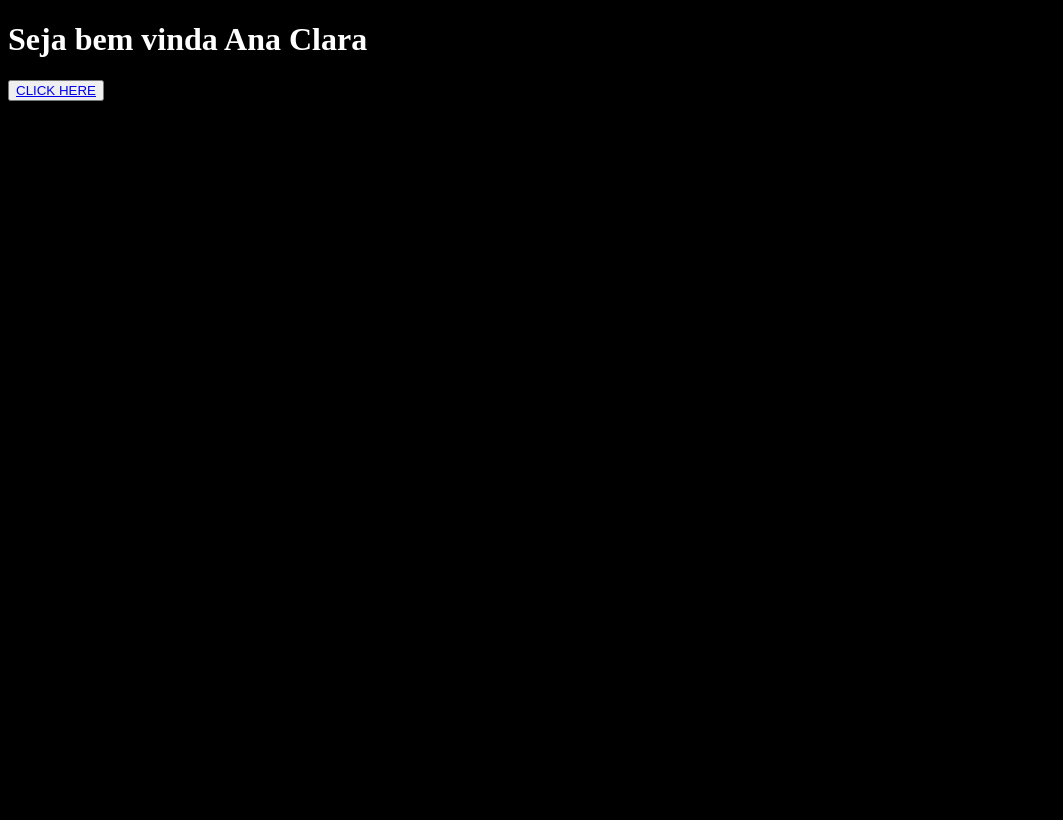
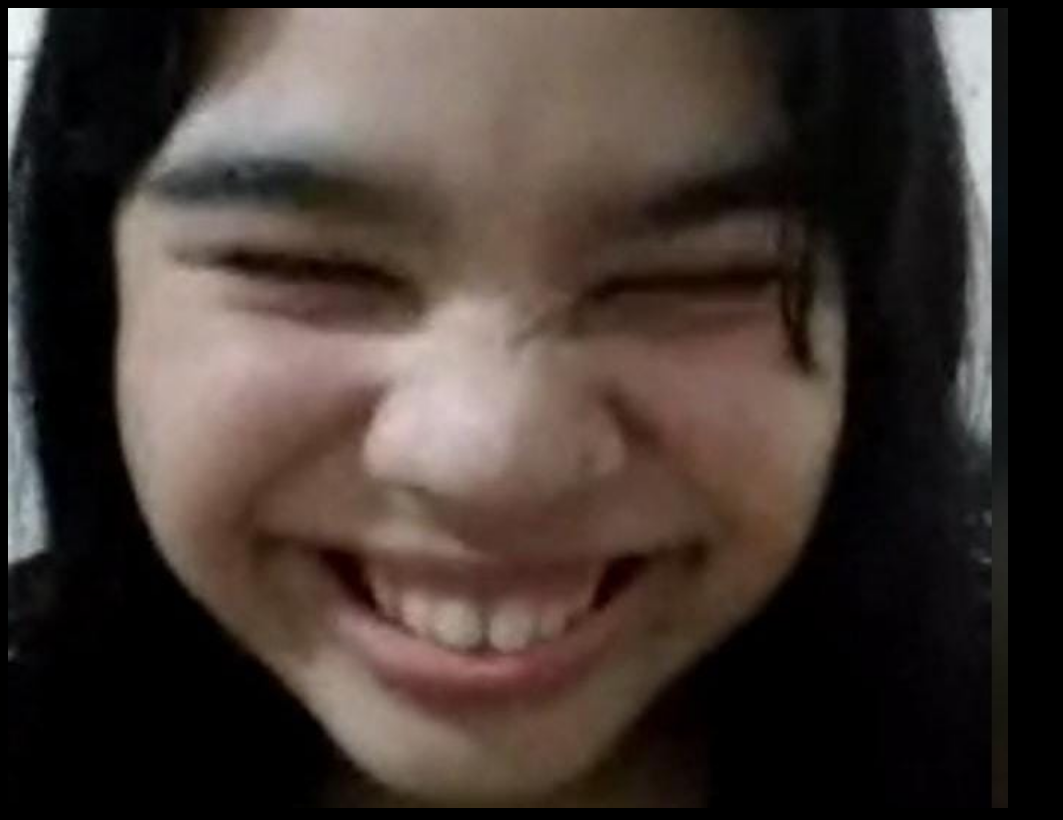
Before and after one commit to FernandoTeixeiraa/tutis, a plain HTML site: page index.html in a window 1280 px wide. Shown: the whole page, without its empty margins (0-1063 px from the left). Drawn offline with Linux system fonts and the light colour scheme.

Commit message:
Update index.html

```diff
--- a/index.html
+++ b/index.html
@@ -7,9 +7,7 @@
     <title>Document</title>
 </head>
 <body style="background-color: black;">
-    <h1 style="color: white;">Seja bem vinda Ana Clara</h1>
-
-    <Button><a href="file:///C:/Users/ferna/Documents/homenagem/tutis/INDEX1.html">CLICK HERE</a></Button>
+    <img src="clara.jpeg" alt="" height="800" width="1000">
 
 
 </body>
```
